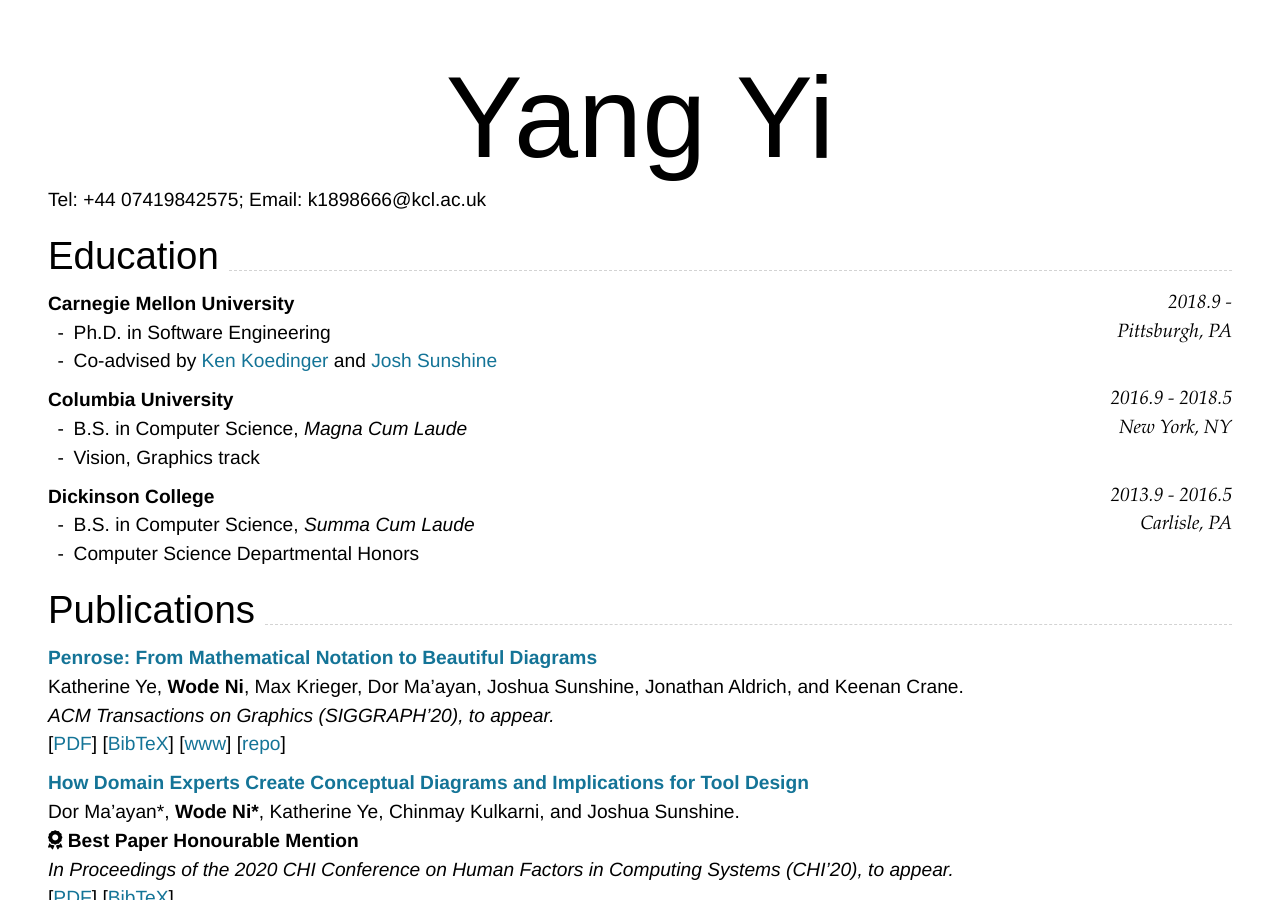
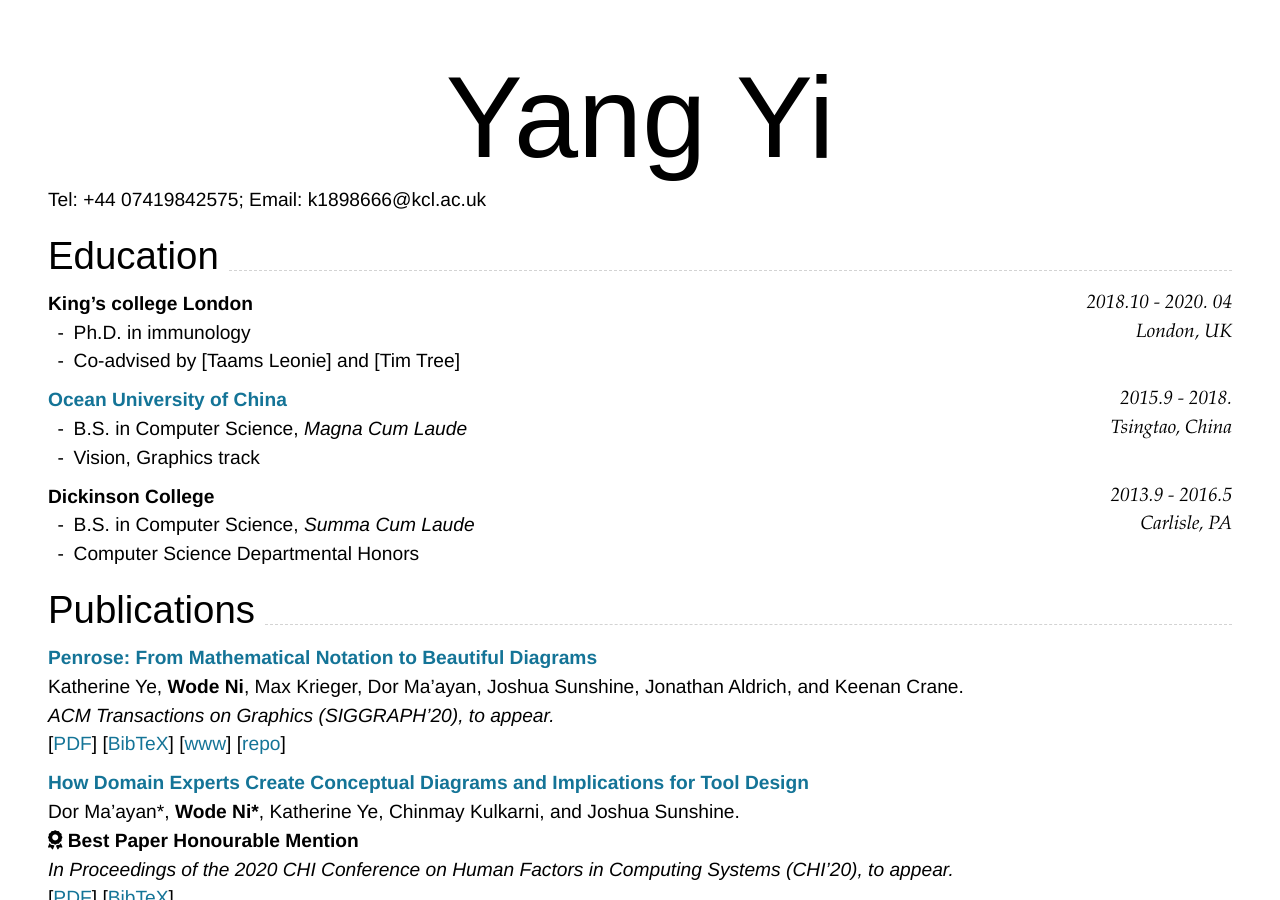
Before and after one commit to yiyiyi1992/Resume, a Jekyll site: the page built from index.md, in a window 1280 px wide and 900 px high. Built offline with Jekyll 4.4.1, drawn with Linux system fonts in a browser that asks for light colours; nearby versions of some CDN libraries.

Commit message:
Update index.md

````diff
--- a/index.md
+++ b/index.md
@@ -12,19 +12,19 @@ email:
 
 ## Education
 
-### **Carnegie Mellon University** `2018.9 -`
+### **King's college London** `2018.10 - 2020. 04`
 
 ```
-Pittsburgh, PA
+London, UK
 ```
 
-- Ph.D. in Software Engineering
-- Co-advised by [Ken Koedinger](http://pact.cs.cmu.edu/koedinger.html) and [Josh Sunshine](http://www.cs.cmu.edu/~jssunshi/)
+- Ph.D. in immunology
+- Co-advised by [Taams Leonie] and [Tim Tree]
 
-### **Columbia University** `2016.9 - 2018.5`
+### [**Ocean University of China**](http://eweb.ouc.edu.cn/weneralwnformation/list.htm) `2015.9 - 2018.`
 
 ```
-New York, NY
+Tsingtao, China
 ```
 
 - B.S. in Computer Science, _Magna Cum Laude_
````
